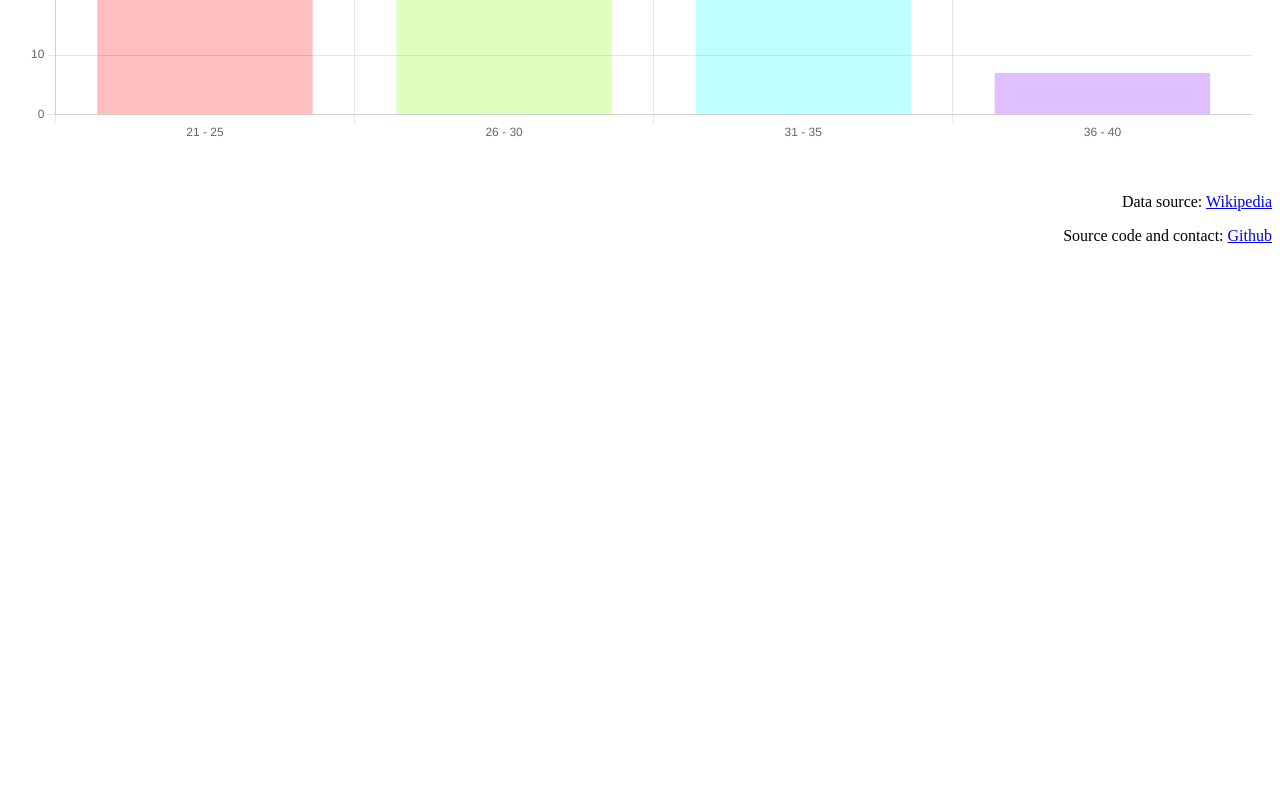
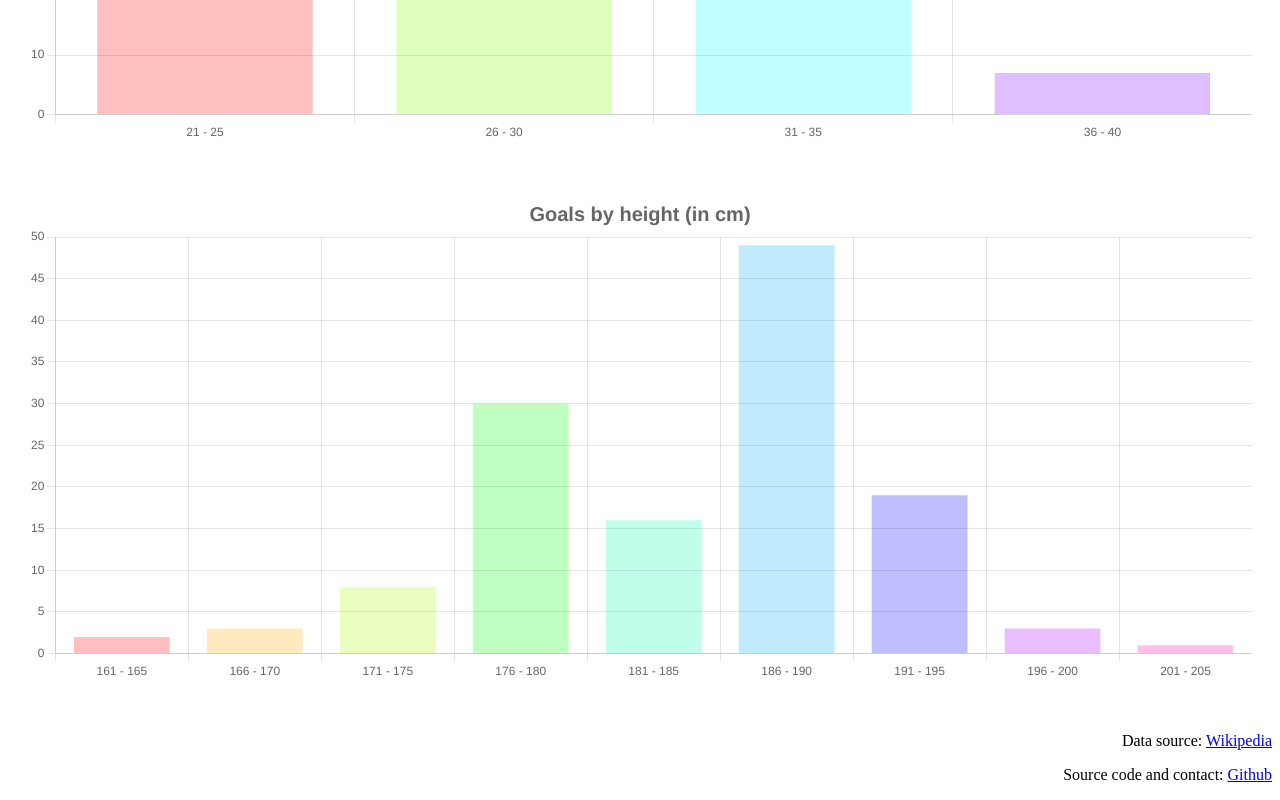
Before and after one commit to KajaBraz/EURO2020-PerformanceAnalysis, a plain HTML site: page index.html in a window 1280 px wide. Shown: the part 2699-3499 px from the top of the page. Before the commit the page ends 2960 px from the top, so only its background shows below. Drawn offline with nearby package versions, Linux system fonts and the light colour scheme.

Commit message:
chart displaying goals by height

```diff
--- a/index.html
+++ b/index.html
@@ -180,6 +180,19 @@
         );
         current_data = Object.entries(current_data).sort();
         fill_init("Goals by age", current_data.map(([k, v]) => k), current_data.map(([k, v]) => v));
+
+        current_data = playerData.reduce(
+            (acc, { height, goals }) => {
+                let step = Math.floor(height * 100 / 5);
+                let min = step * 5 + 1;
+                let max = (step + 1) * 5;
+                let key = `${min} - ${max}`;
+                acc[key] = (acc[key] || 0) + goals;
+                return acc;
+            }, {}
+        );
+        current_data = Object.entries(current_data).sort();
+        fill_init("Goals by height (in cm)", current_data.map(([k, v]) => k), current_data.map(([k, v]) => v));
     </script>
 </body>
 
```
